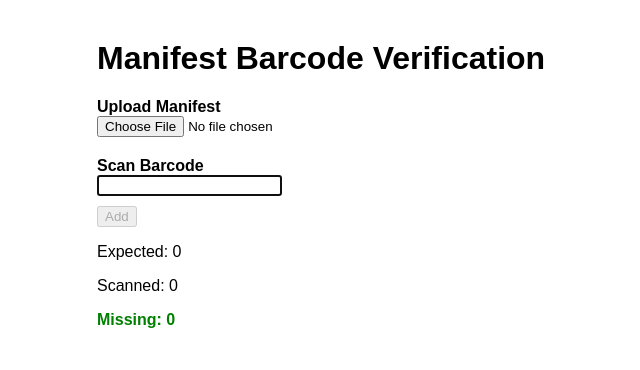
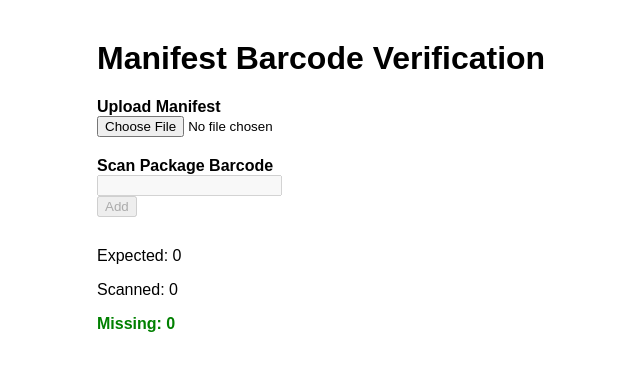
Before and after one commit to rob7742/Manifest-Scanner-Gazzz1, a Next.js app: page / in a window 1280 px wide. Shown: the top 370 px of the page, without its empty margins (243-883 px from the left). Built offline with nearby package versions, Linux system fonts and the light colour scheme.

Commit message:
Update page.jsx

```diff
--- a/app/page.jsx
+++ b/app/page.jsx
@@ -8,29 +8,39 @@ export default function Page() {
   const [barcode, setBarcode] = useState("");
   const [manifestName, setManifestName] = useState("");
 
-  // 🔹 Upload + parse manifest (PACKAGE IDS ONLY)
+  // 🔒 STRICT PACKAGE ID FILTER
+  const extractPackageIds = (text) => {
+    return [
+      ...new Set(
+        (text.match(/\b1A4[A-Z0-9]{21}\b/g) || [])
+      )
+    ];
+  };
+
+  // Upload + parse manifest
   const handleManifestUpload = async (event) => {
-    const file = event.target.files[0];
+    const file = event.target.files?.[0];
     if (!file) return;
 
     setManifestName(file.name);
 
     const text = await file.text();
 
-    // ✅ Only package IDs (uppercase alphanumeric, 20–32 chars)
-    const packageIdRegex = /\b[A-Z0-9]{20,32}\b/g;
+    const packages = extractPackageIds(text);
 
-    const matches = text.match(packageIdRegex) || [];
-    const uniquePackages = [...new Set(matches)];
-
-    setManifestPackages(uniquePackages);
+    setManifestPackages(packages);
     setScannedPackages([]);
   };
 
-  // 🔹 Add scanned barcode (auto / manual)
+  // Add scanned barcode
   const handleAdd = () => {
     const code = barcode.trim();
-    if (!code) return;
+
+    // 🔒 Ignore non-package scans
+    if (!/^\b1A4[A-Z0-9]{21}\b$/.test(code)) {
+      setBarcode("");
+      return;
+    }
 
     if (scannedPackages.includes(code)) {
       alert("Duplicate scan detected");
@@ -42,22 +52,14 @@ export default function Page() {
     setBarcode("");
   };
 
-  // 🔹 Missing packages
   const missing = manifestPackages.filter(
     (id) => !scannedPackages.includes(id)
   );
 
   return (
-    <main
-      style={{
-        maxWidth: 600,
-        margin: "40px auto",
-        fontFamily: "sans-serif",
-      }}
-    >
+    <main style={{ maxWidth: 600, margin: "40px auto", fontFamily: "sans-serif" }}>
       <h1>Manifest Barcode Verification</h1>
 
-      {/* Upload Manifest */}
       <div style={{ marginTop: 20 }}>
         <strong>Upload Manifest</strong>
         <br />
@@ -65,39 +67,27 @@ export default function Page() {
         {manifestName && <p>Loaded: {manifestName}</p>}
       </div>
 
-      {/* Scan Barcode */}
       <div style={{ marginTop: 20 }}>
-        <strong>Scan Barcode</strong>
+        <strong>Scan Package Barcode</strong>
         <br />
         <input
           type="text"
           value={barcode}
           onChange={(e) => setBarcode(e.target.value)}
-          onKeyDown={(e) => {
-            if (e.key === "Enter") handleAdd();
-          }}
+          onKeyDown={(e) => e.key === "Enter" && handleAdd()}
           autoFocus
+          disabled={!manifestPackages.length}
         />
         <br />
-        <button
-          onClick={handleAdd}
-          disabled={!manifestPackages.length}
-          style={{ marginTop: 10 }}
-        >
+        <button onClick={handleAdd} disabled={!manifestPackages.length}>
           Add
         </button>
       </div>
 
-      {/* Counts */}
-      <div involvement={{ marginTop: 30 }}>
+      <div style={{ marginTop: 30 }}>
         <p>Expected: {manifestPackages.length}</p>
         <p>Scanned: {scannedPackages.length}</p>
-        <p
-          style={{
-            color: missing.length ? "red" : "green",
-            fontWeight: "bold",
-          }}
-        >
+        <p style={{ color: missing.length ? "red" : "green", fontWeight: "bold" }}>
           Missing: {missing.length}
         </p>
 
```
